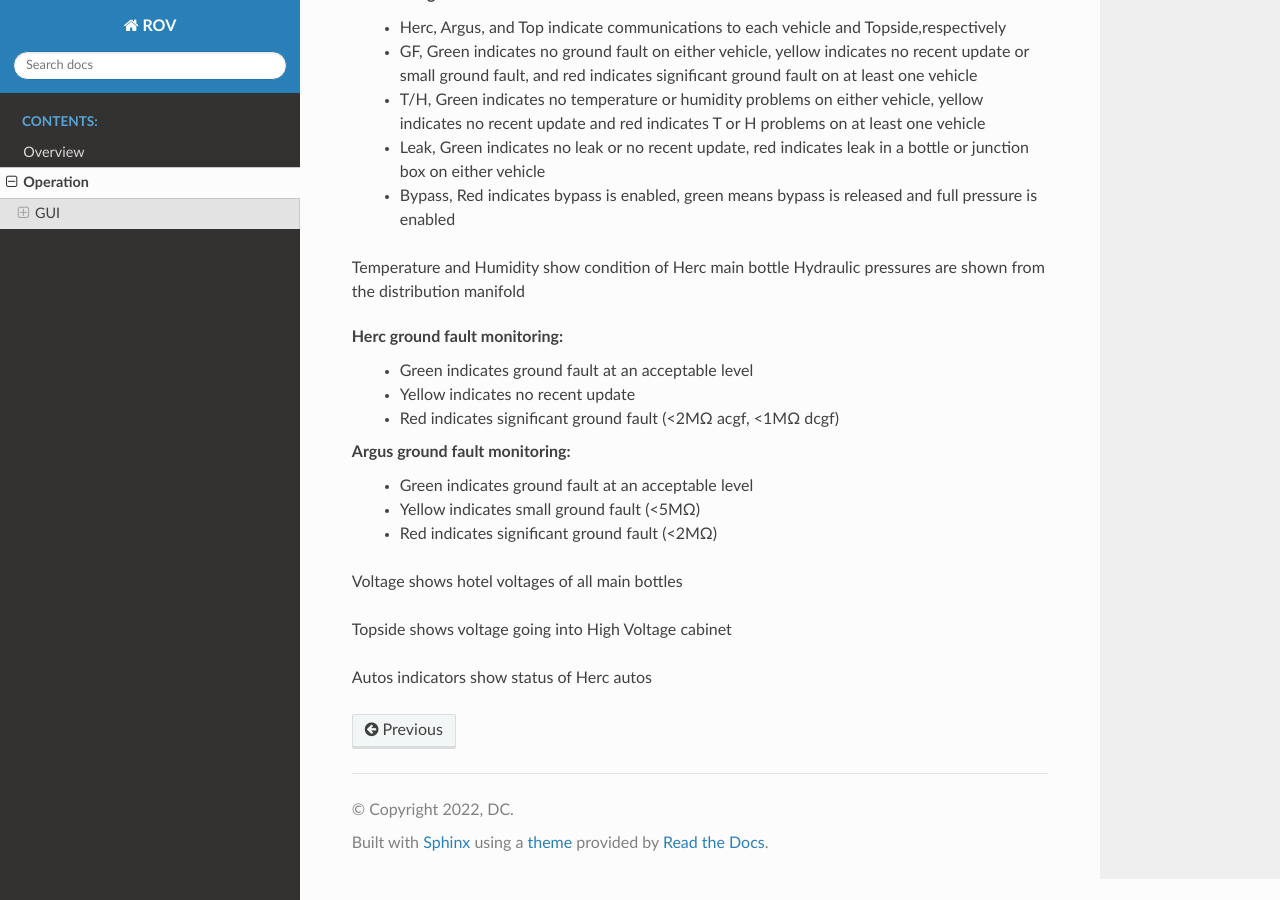
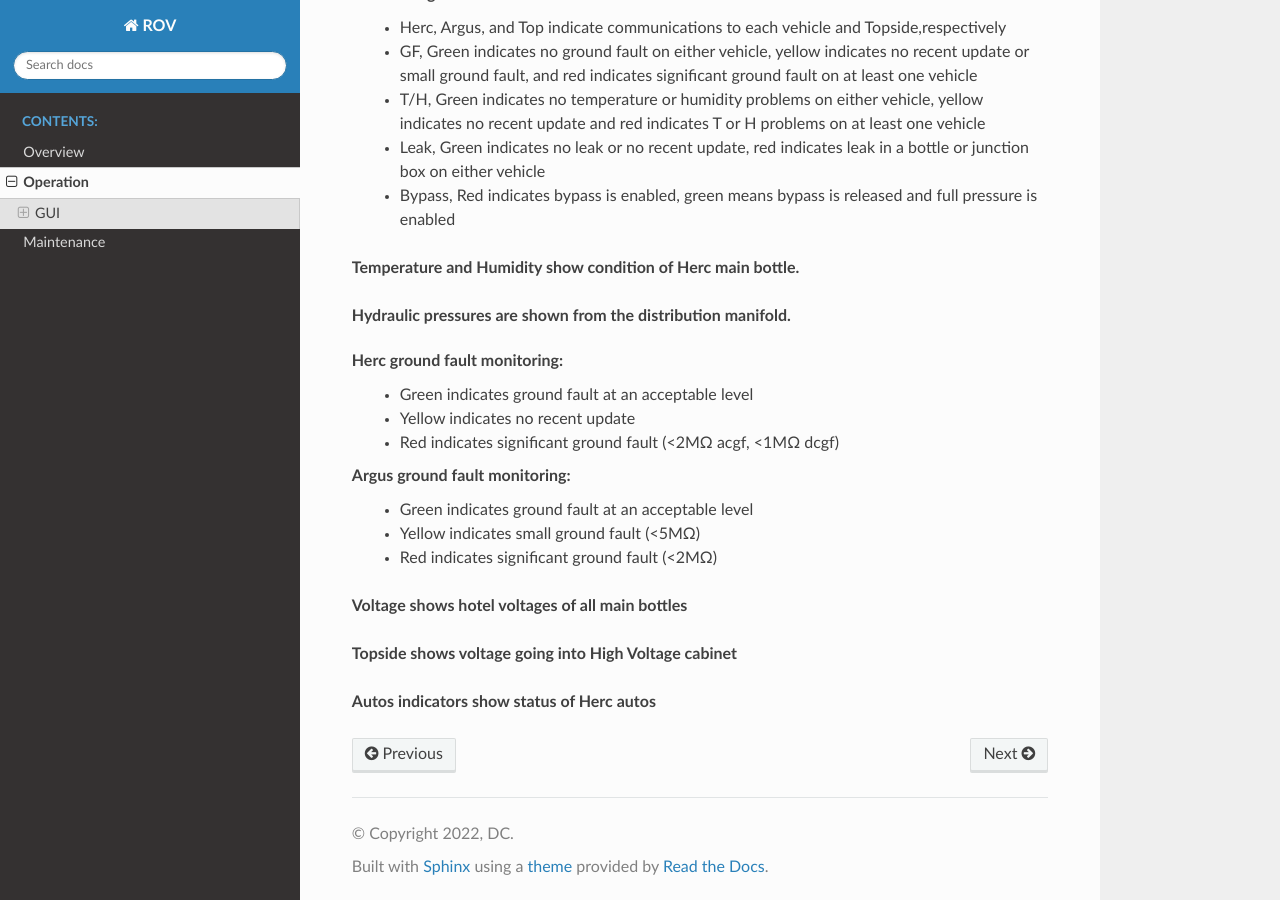
Before and after one commit to questrov/ROV-Pi, a Sphinx documentation site: the page built from source/operation.rst, in a window 1280 px wide and 900 px high, scrolled down 1560 px. Built offline with Sphinx 7.4.7 and the Read the Docs theme 2.0.0, drawn with Linux system fonts in a browser that asks for light colours; pages that are not in the unit, such as notebooks, are missing from menus.

Commit message:
dashboard

```diff
--- a/source/operation.rst
+++ b/source/operation.rst
@@ -38,8 +38,10 @@ Indicator lights:
 	- T/H, Green indicates no temperature or humidity problems on either vehicle, yellow indicates no recent update and red indicates T or H problems on at least one vehicle
 	- Leak, Green indicates no leak or no recent update, red indicates leak in a bottle or junction box on either vehicle
 	- Bypass, Red indicates bypass is enabled, green means bypass is released and full pressure is enabled
-Temperature and Humidity show condition of Herc main bottle
-Hydraulic pressures are shown from the distribution manifold
+
+**Temperature and Humidity show condition of Herc main bottle.**
+
+**Hydraulic pressures are shown from the distribution manifold.**
 
 Herc ground fault monitoring:
 	- Green indicates ground fault at an acceptable level
@@ -49,8 +51,9 @@ Argus ground fault monitoring:
 	- Green indicates ground fault at an acceptable level
 	- Yellow indicates small ground fault (<5MΩ)
 	- Red indicates significant ground fault (<2MΩ)
-Voltage shows hotel voltages of all main bottles
 
-Topside shows voltage going into High Voltage cabinet
+**Voltage shows hotel voltages of all main bottles**
 
-Autos indicators show status of Herc autos
+**Topside shows voltage going into High Voltage cabinet**
+
+**Autos indicators show status of Herc autos**
```
Also changed, not shown: other parts of source/operation.rst (+11 -11 lines), source/maintenance.rst (added, +7 -0 lines), source/_static/herc_hydraulics.png (renamed from source/images/herc_hydraulics.png).
